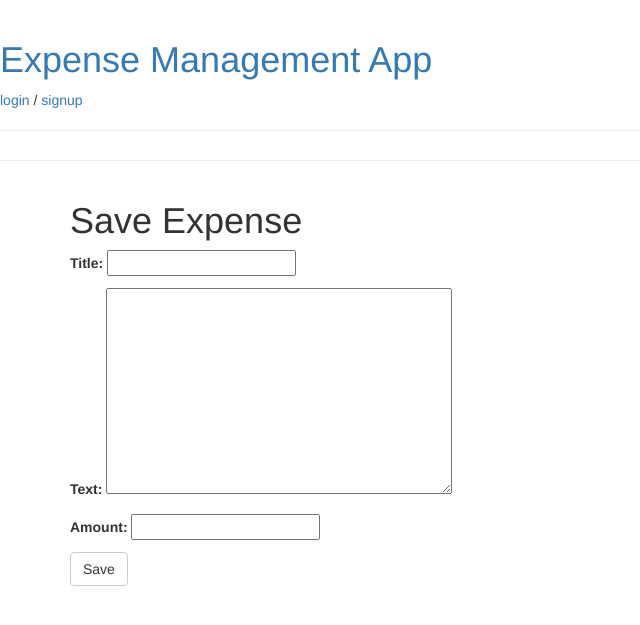
After one commit to aditya1118sehgal/ExpenseManagementApp, a Django app: page /expense/new/ in a window 1280 px wide. The commit adds this page. Shown: the top 625 px of the page, without its empty margins (0-640 px from the left). Run offline with Django 3.2, Linux system fonts and the light colour scheme; some libraries are stand-ins or nearby versions.

Commit message:
Implement Expense with CRUD
* created Expense model with CRUD funcitonality
* created form, views and templates to perform CRUD
* display expenses on authenticated user home page

```diff
--- a/ExpenseManager/forms.py
+++ b/ExpenseManager/forms.py
@@ -1,6 +1,7 @@
 from django import forms
 from django.contrib.auth.forms import UserCreationForm
 from django.contrib.auth.models import User
+from ExpenseManager.models import Expense
 
 class SignUpForm(UserCreationForm):
     role = forms.CharField(help_text='A=admin, R=regular')
@@ -8,3 +9,9 @@ class SignUpForm(UserCreationForm):
     class Meta:
         model = User
         fields = ('username', 'role', 'password1', 'password2', )
+
+class ExpenseForm(forms.ModelForm):
+
+    class Meta:
+        model = Expense
+        fields = ('title', 'text', 'amount')
--- a/ExpenseManager/models.py
+++ b/ExpenseManager/models.py
@@ -2,6 +2,21 @@ from django.db import models
 from django.contrib.auth.models import User
 from django.dispatch import receiver
 from django.db.models.signals import post_save
+from django.utils import timezone
+from datetime import datetime
+
+class Expense(models.Model):
+    author = models.ForeignKey('auth.User')
+    title = models.CharField(max_length=200)
+    text = models.TextField()
+    amount = models.DecimalField(max_digits=100,decimal_places=2)
+    created_date = models.DateTimeField(
+            default=timezone.now)
+    published_date = models.DateTimeField(
+            default=timezone.now)
+
+    def __str__(self):
+        return self.title
 
 # user profile
 class Profile(models.Model):
--- a/ExpenseManager/templates/base.html
+++ b/ExpenseManager/templates/base.html
@@ -2,6 +2,9 @@
 <!DOCTYPE html>
 <html lang="en">
   <head>
+    <link rel="stylesheet" href="https://maxcdn.bootstrapcdn.com/bootstrap/3.3.7/css/bootstrap.min.css" integrity="sha384-BVYiiSIFeK1dGmJRAkycuHAHRg32OmUcww7on3RYdg4Va+PmSTsz/K68vbdEjh4u" crossorigin="anonymous">
+    <script src="//ajax.googleapis.com/ajax/libs/jquery/1.9.0/jquery.js"></script>
+    <script src="//netdna.bootstrapcdn.com/bootstrap/3.0.0/js/bootstrap.js"></script>
     <meta charset="utf-8">
     <title>{% block title %}App{% endblock %}</title>
   </head>
@@ -13,6 +16,7 @@
       <input type=button value="BACK" onClick="javascript:history.go(-1);">
       <input type=button value="HOME" onClick="/">
         <a href="{% url 'logout' %}">Logout</a>
+        <a href="{% url 'expense_new' %}" class="top-menu"><span class="glyphicon glyphicon-plus">NEW</span></a>
       {% else %}
         <a href="{% url 'login' %}">login</a> / <a href="{% url 'signup' %}">signup</a>
       {% endif %}
--- /dev/null
+++ b/ExpenseManager/templates/expense_edit.html
@@ -0,0 +1,9 @@
+{% extends 'base.html' %}
+
+{% block content %}
+    <h1>Save Expense</h1>
+    <form method="POST" class="expense-form">{% csrf_token %}
+        {{ form.as_p }}
+        <button type="submit" class="save btn btn-default">Save</button>
+    </form>
+{% endblock %}
--- a/ExpenseManager/views.py
+++ b/ExpenseManager/views.py
@@ -1,11 +1,19 @@
 from django.shortcuts import render, redirect, get_object_or_404
 from django.contrib.auth import login, authenticate
 from django.contrib.auth.decorators import login_required
-from ExpenseManager.forms import SignUpForm
+from ExpenseManager.forms import SignUpForm, ExpenseForm
+from ExpenseManager.models import Expense
+from django.utils import timezone
 
 @login_required
 def home(request):
-    return render(request, 'home.html')
+    expenses = Expense.objects.all()
+    user_is_admin = request.user.profile.is_admin()
+    if user_is_admin:
+        expenses = Expense.objects.all()
+    else:
+        expenses = Expense.objects.filter(author=request.user)
+    return render(request, 'home.html',{'expenses':expenses} )
 
 def signup(request):
     if request.method == 'POST':
@@ -25,3 +33,45 @@ def signup(request):
 
 def signin(request):
     return render(request, 'login.html')
+
+
+# CRUD expenses:
+
+# create expense
+def expense_new(request):
+    if request.method == "POST":
+        form = ExpenseForm(request.POST)
+        if form.is_valid():
+            post = form.save(commit=False)
+            post.author = request.user
+            post.published_date = timezone.now()
+            post.save()
+            return redirect('expense_detail', pk=post.pk)
+    else:
+        form = ExpenseForm()
+    return render(request, 'expense_edit.html', {'form': form})
+
+# read expense
+def expense_detail(request, pk):
+    expense = get_object_or_404(Expense, pk=pk)
+    return render(request, 'expense_detail.html', {'expense': expense})
+
+# update expense
+def expense_edit(request, pk):
+    expense = get_object_or_404(Expense, pk=pk)
+    if request.method == "POST":
+        form = ExpenseForm(request.POST, instance=expense)
+        if form.is_valid():
+            expense = form.save(commit=False)
+            expense.author = request.user
+            expense.published_date = timezone.now()
+            expense.save()
+            return redirect('expense_detail', pk=expense.pk)
+    else:
+        form = ExpenseForm(instance=expense)
+    return render(request, 'expense_edit.html', {'form': form})
+
+# delete expense
+def expense_delete(request, pk):
+    Expense.objects.filter(id=pk).delete()
+    return redirect('home')
--- a/web/urls.py
+++ b/web/urls.py
@@ -8,4 +8,8 @@ urlpatterns = [
         url(r'^login/$', auth_views.login, {'template_name': 'login.html'}, name='login'),
         url(r'^logout/$', auth_views.logout, {'next_page': 'login'}, name='logout'),
         url(r'^signup/$', ExpenseAppViews.signup, name='signup'),
+        url(r'^expense/new/$', ExpenseAppViews.expense_new, name='expense_new'),
+        url(r'^expense/(?P<pk>\d+)/$', ExpenseAppViews.expense_detail, name='expense_detail'),
+        url(r'^expense/(?P<pk>\d+)/edit/$', ExpenseAppViews.expense_edit, name='expense_edit'),
+        url(r'^expense/(?P<pk>\d+)/delete/$', ExpenseAppViews.expense_delete, name='expense_delete')
 ]
```
Also changed, not shown: ExpenseManager/templates/expense_detail.html (added, +19 -0 lines), ExpenseManager/templates/home.html (+12 -0 lines).
